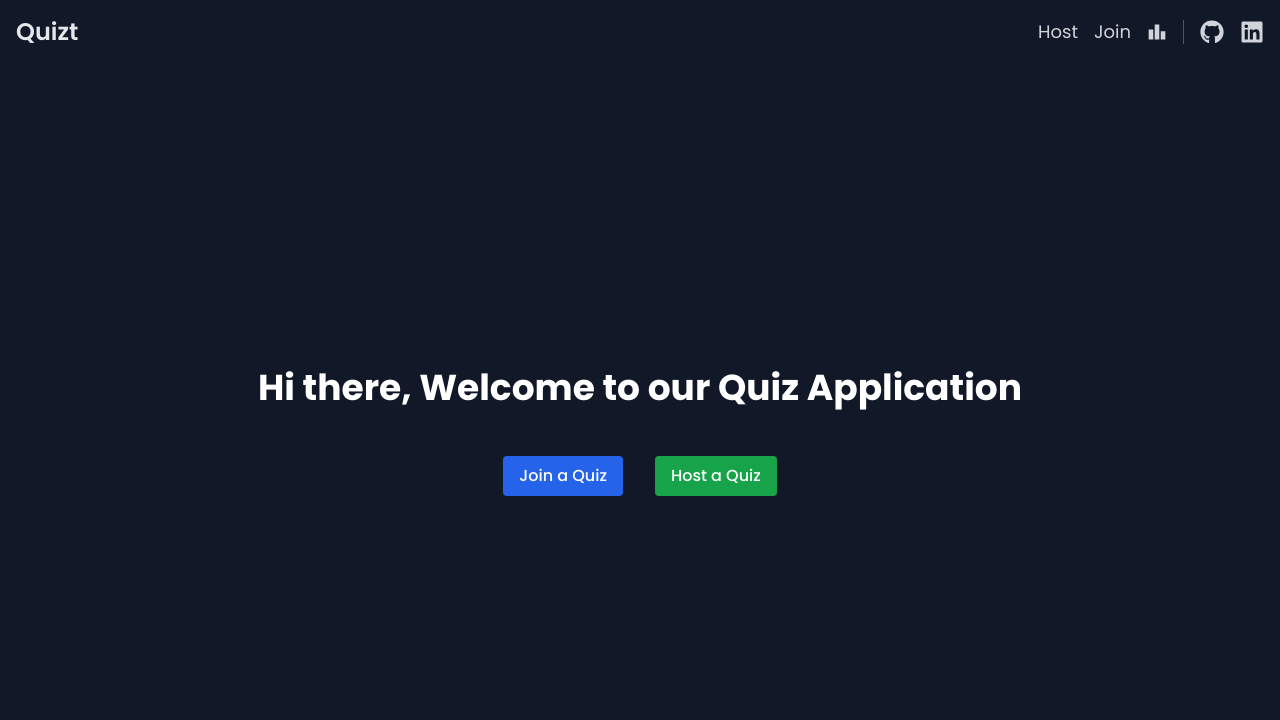
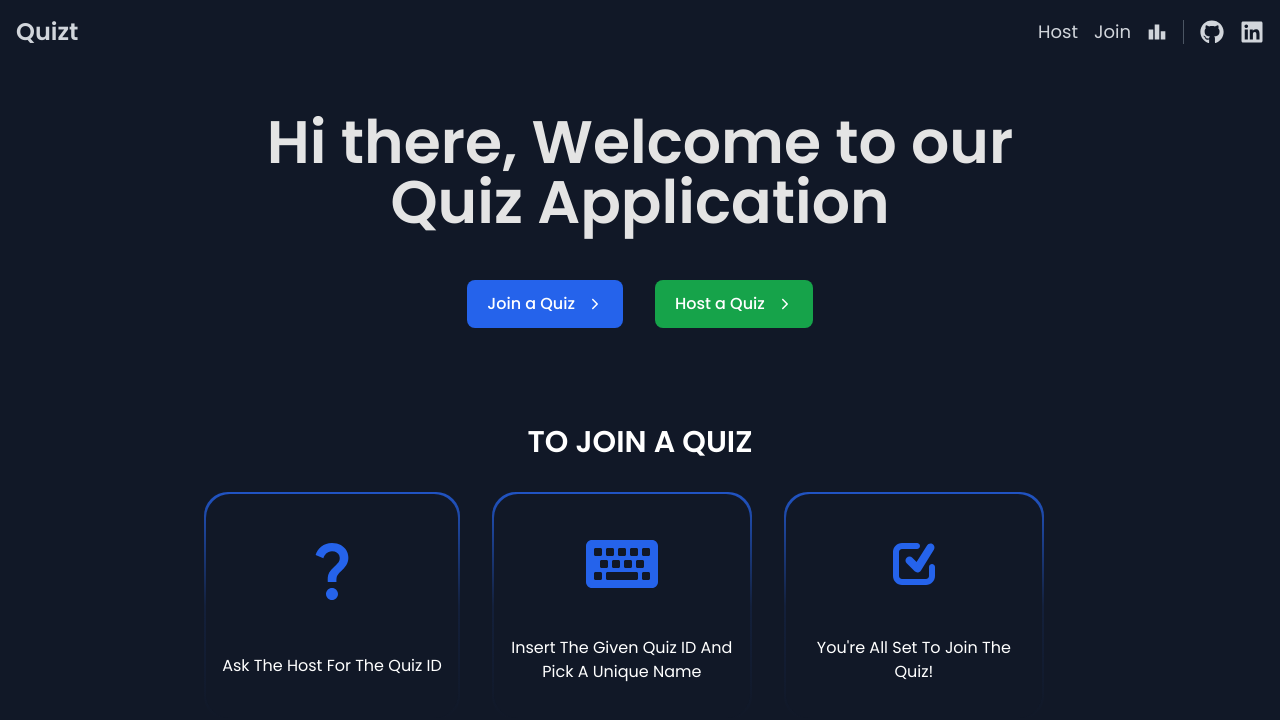
Before and after one commit to abdel-rahmanSalem/quizt, a React (Vite) app: page / in a window 1280 px wide. Shown: the top 720 px of the page. Built offline with nearby package versions, Linux system fonts and the light colour scheme.

Commit message:
Landing Page UI , Demo Quiz & Leaderboard Quiz ID error handling

```diff
--- a/src/components/Button.jsx
+++ b/src/components/Button.jsx
@@ -1,11 +1,11 @@
 import PropTypes from "prop-types";
 
 function Button({ children, type, onClick }) {
-  const primaryClasses = "bg-blue-600 hover:bg-blue-700 ";
-  const secondaryClasses = "bg-green-600 hover:bg-green-700";
+  const primaryClasses = "bg-blue-600 text-white hover:bg-blue-500 ";
+  const secondaryClasses = "hover:bg-green-500 bg-green-600 ";
 
   const commonClasses =
-    "text-white font-medium font-bold py-2 px-4 rounded focus:outline-none focus:shadow-outline";
+    "font-medium font-bold py-2 px-3 md:py-3 md:px-5 rounded focus:outline-none focus:shadow-outline duration-300 transition-colors rounded-lg";
 
   const buttonClasses = `${commonClasses} ${
     type === "primary" ? primaryClasses : secondaryClasses
--- /dev/null
+++ b/src/components/Footer.jsx
@@ -0,0 +1,15 @@
+
+const Footer = () => {
+  return (
+    <div className="w-full bg-[#0b111b] border-t-2 border-gray-400 border-opacity-10 b text-white p-4 mt-24">
+        <div className="max-w-7xl mx-auto ">
+          <div className="flex gap-2">
+            <h1 className="text-3xl font-bold"><span className="text-blue-600">Q</span>uizt</h1>tm
+
+          </div>
+        </div>
+    </div>
+  )
+}
+
+export default Footer
--- a/src/components/GlobalUser.jsx
+++ b/src/components/GlobalUser.jsx
@@ -2,12 +2,13 @@ import PropTypes from "prop-types";
 import Navbar from "./Navbar.jsx";
 import Main from "./MainUser.jsx";
 import { UserProvider } from "../contexts/UserContext.jsx";
-
+// import Footer from "./Footer.jsx";
 function Global({ children, style }) {
   return (
     <UserProvider>
       <Navbar />
       <Main style={style}>{children}</Main>
+      {/* <Footer /> */}
     </UserProvider>
   );
 }
--- a/src/components/MainUser.jsx
+++ b/src/components/MainUser.jsx
@@ -14,13 +14,15 @@ function Main({ children, style }) {
   }, []);
 
   return (
+  <>
     <div
-      className={`flex flex-col justify-center items-center bg-gray-900 text-white  ${style} px-4`}
+      className={`flex flex-col justify-center items-center  text-white  ${style} px-4`}
       style={{ minHeight: `calc(100vh - ${navbarHeight}px)` }}
-    >
+      >
       <ToastCont />
       {children}
     </div>
+  </>
   );
 }
 Main.propTypes = {
--- a/src/components/Navbar.jsx
+++ b/src/components/Navbar.jsx
@@ -4,24 +4,24 @@ import { MdLeaderboard } from "react-icons/md";
 
 function Navbar() {
   return (
-    <nav className="bg-gray-900 p-4 navbar">
-      <div className="max-w-7xl mx-auto">
+    <nav className="text-gray-300 p-4 navbar">
+      <div className="max-w-7xl mx-auto ">
         <div className="flex justify-between items-center">
           <div>
-            <Link to="/" className="text-gray-200 text-2xl font-semibold">
+            <Link to="/" className=" text-2xl font-semibold">
               Quizt
             </Link>
           </div>
           <div className="flex items-center space-x-4">
             <Link
               to="/login"
-              className="text-gray-300 text-lg hover:text-white"
+              className="text-lg hover:text-white"
             >
               Host
             </Link>
             <Link
               to="/new-user"
-              className="text-gray-300 text-lg hover:text-white"
+              className="text-lg hover:text-white"
             >
               Join
             </Link>
--- /dev/null
+++ b/src/components/ShowCard.jsx
@@ -0,0 +1,21 @@
+import PropTypes from "prop-types";
+
+const ShowCard = ({icon , text}) => {
+  return (
+    <div className="rounded-3xl p-[2px] bg-gradient-to-b from-blue-600/80 via-blue-600/10 hover:via-blue-600/30  transition-all  to-transparent overflow-hidden mb-8 md:mr-8">
+        <div className="rounded-3xl p-4 bg-gray-900 duration-500 select-none  text-center">
+            <div className="flex flex-col justify-around h-48 text-blue-600">
+                {icon}
+                <p className="max-w-[14rem] text-white">{text}</p>
+            </div>
+        </div>
+    </div>
+  )
+}
+
+export default ShowCard
+
+ShowCard.propTypes = {
+    icon: PropTypes.any,
+    text: PropTypes.any
+}
--- a/src/index.css
+++ b/src/index.css
@@ -5,4 +5,5 @@
 
 body {
   font-family: "poppins", sans-serif;
+  background: #111827;
 }
--- a/src/pages/HomePage.jsx
+++ b/src/pages/HomePage.jsx
@@ -3,16 +3,31 @@ import Button from "../components/Button";
 import HeaderText from "../components/HeaderText";
 
 import { useUser } from "../contexts/UserContext";
+import { IoIosArrowForward } from "react-icons/io";
+import ShowCard from "../components/ShowCard";
+import { MdQuestionMark } from "react-icons/md";
+import { TiInputChecked } from "react-icons/ti";
+// import { MdKeyboardDoubleArrowUp } from "react-icons/md";
+import { FaKeyboard } from "react-icons/fa";
 
 function Home() {
   const { notify } = useUser();
 
   return (
     <>
-      <HeaderText>Hi there, Welcome to our Quiz Application</HeaderText>
+        <HeaderText>
+        <div className="max-w-3xl select-none">
+          <div className=" "><span className="text-4xl md:text-6xl font-semibold text-[#E4E4E4]">Hi there, Welcome to our Quiz Application</span></div>
+          {/* <p className="text-xl md:text-3xl bg-gradient-to-br from-blue-400 to-blue-600 bg-clip-text mt-4 md:mt-8 font-normal">
+            <p className="text-transparent">
+              Join a quiz or host your own!
+            </p>
+          </p> */}
+        </div>
+      </HeaderText>
       <div className="flex justify-between items-center gap-8">
         <Link to="/quiz-id">
-          <Button type="primary">Join a Quiz</Button>
+          <Button type="primary"><span className="flex items-center gap-3">Join a Quiz <IoIosArrowForward /></span></Button>
         </Link>
         <Link>
           <Button
@@ -21,10 +36,22 @@ function Home() {
             }
             type="secondary"
           >
-            Host a Quiz
+            <span className="flex items-center gap-3">Host a Quiz <IoIosArrowForward /></span>
           </Button>
         </Link>
       </div>
+
+      <div className="mt-24 text-center ">
+            {/* <p className="font-semibold mb-6">How to use Quizt</p> */}
+            <h1 className="font-semibold text-3xl uppercase ">To join a Quiz</h1>
+            <div className="flex justify-between items-center mt-8 flex-col md:flex-row">
+              <ShowCard icon={<MdQuestionMark className="text-7xl mx-auto"/>} text={"Ask The Host For The Quiz ID"}/>
+              <ShowCard icon={<FaKeyboard className="text-7xl mx-auto"/>} text={"Insert The Given Quiz ID And Pick A Unique Name"}/>
+              <ShowCard icon={<TiInputChecked className="text-7xl mx-auto"/>} text={"You're All Set To Join The Quiz!"}/>
+            </div>
+      </div>
+
+
     </>
   );
 }
--- a/src/pages/Leaderboard.jsx
+++ b/src/pages/Leaderboard.jsx
@@ -19,6 +19,7 @@ const Leaderboard = () => {
       notify("Should be more than three characters", "top-right", "warn");
       return;
     }
+
     setIsLoading(true);
     let { data, error} = await quiztServer
     .from("users")
@@ -28,12 +29,32 @@ const Leaderboard = () => {
 
     if(error){
       notify("There was an error fetching data", "top-right", "error");
+      setIsLoading(false);
       setScores([]);
     }
 
     if(data.length === 0){
-      notify("Wrong quiz ID", "top-right", "error");
+
+      let { data: isStart, err} = await quiztServer
+      .from("quizzes")
+      .select("is_start")
+      .eq("quiz_id", id)
+      .single()
+      if(isStart){
+        if(isStart.is_start === true){
+          notify("No one joined this quiz yet", "top-right", "warn");
+        }else{
+          notify("This Quiz hasn't started yet", "top-right", "warn");
+        }
+      }else{
+        notify("Wrong quiz ID", "top-right", "error");
+      }
+      if(err ){
+        notify("There was an error fetching quiz information", "top-right", "error");
+        console.log("there was an error");
+      }
     }
+
     if(data){
       setIsLoading(false);
       setScores(data);
@@ -46,7 +67,7 @@ const Leaderboard = () => {
     getScores(id)
   }
 
-  if(loading) return <Loader>Loading Quiz leaderboard</Loader>
+  if(loading) return <Loader>Loading Quiz leaderboard</Loader>;
 
   return (
     <>
@@ -71,7 +92,7 @@ const Leaderboard = () => {
           </form>
         </>
           :
-         <div className="bg-gray-900  w-full max-w-screen-2xl mx-auto my-8">
+         <div className=" w-full max-w-screen-2xl mx-auto my-8">
             <HeaderText>
               <div className="flex justify-between items-end">
                 <span className="flex gap-2"><MdLeaderboard className="text-blue-500"/>LeaderBoard </span>
--- a/src/pages/QuizIdPage.jsx
+++ b/src/pages/QuizIdPage.jsx
@@ -16,21 +16,23 @@ function QuizId() {
     checkQuizId(id);
     setId("");
   }
-
   useEffect(() => {
     if (status === "quizLoaded") navigate("/new-user", { replace: true });
   }, [status, navigate]);
 
   if (status === "loading") return <Loader>Entering the quiz...</Loader>;
 
+
   return (
     <>
+
       <HeaderText>Enter your quiz ID: </HeaderText>
-      <form className="flex gap-2 flex-col md:flex-row " onSubmit={handleSubmit}>
+
+      <form className="flex gap-2 flex-col md:flex-row "  onSubmit={handleSubmit}>
         <input
           autoFocus
           maxLength="20"
-          className="bg-white text-gray-800 rounded-md px-4 py-2 focus:outline-none focus:ring-2 focus:ring-blue-500"
+          className="bg-white border rounded-lg text-black focus:text-black px-4 py-2 focus:outline-none focus:ring-2 focus:ring-blue-500/80"
           name="quizId"
           type="text"
           placeholder="27364...."
@@ -39,6 +41,16 @@ function QuizId() {
         />
         <Button type="primary">Join</Button>
       </form>
+      <div className="flex items-center justify-between my-4">
+        <span className="h-1 w-full bg-slate-400"></span>
+        <span>Or</span>
+        <span className="h-1 w-full bg-slate-400"></span>
+      </div>
+      <div className="mt-6 w-[20rem] flex items-center">
+        <button className="underline-offset-4 max-w-max mx-auto bg-green-600 rounded-md px-3 py-2" type="submit" onClick={() => checkQuizId("123456")}>
+            <span className="text-white ">Demo</span>
+        </button>
+      </div>
     </>
   );
 }
--- a/src/pages/SummaryPage.jsx
+++ b/src/pages/SummaryPage.jsx
@@ -17,7 +17,7 @@ function SummaryPage() {
   }, [isQuizEnd, navigate]);
   return (
     <div className="max-w-2xl mx-auto">
-      <div className="bg-gray-900 text-white p-8 px-2 rounded-lg shadow-md w-full">
+      <div className="bg-gray-500/10 text-white p-8 px-8 rounded-lg shadow-md w-full">
         <h1 className="text-2xl md:text-3xl font-bold mb-6">
           Welcome, {username}!
         </h1>
```
